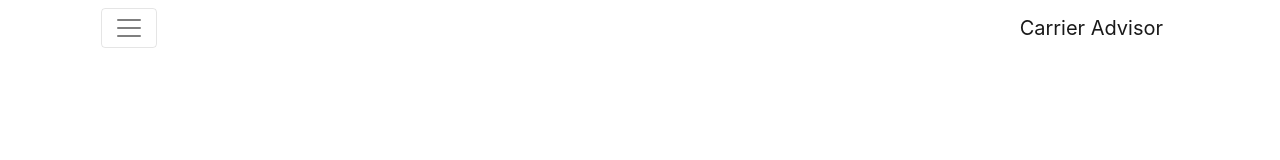
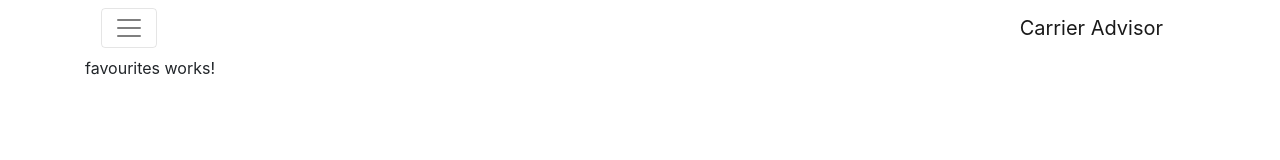
Before and after one commit to IceMouse1916/angularApp, an Angular app: page /favourites in a window 1280 px wide. Shown: the top 160 px of the page. Built offline with nearby package versions, Linux system fonts and the light colour scheme.

Commit message:
routing works

```diff
--- a/src/app/app.component.html
+++ b/src/app/app.component.html
@@ -2,7 +2,7 @@
   <div class="row">
    <div class="col">
       <nk-navbar>
-
+        <router-outlet></router-outlet>
 
       </nk-navbar>
    </div>
--- /dev/null
+++ b/src/app/favourites/favourites.component.html
@@ -0,0 +1,3 @@
+<p>
+  favourites works!
+</p>
--- /dev/null
+++ b/src/app/favourites/favourites.component.ts
@@ -0,0 +1,15 @@
+import { Component, OnInit } from '@angular/core';
+
+@Component({
+  selector: 'nk-favourites',
+  templateUrl: './favourites.component.html',
+  styleUrls: ['./favourites.component.css']
+})
+export class FavouritesComponent implements OnInit {
+
+  constructor() { }
+
+  ngOnInit() {
+  }
+
+}
--- a/src/app/navbar/navbar.component.html
+++ b/src/app/navbar/navbar.component.html
@@ -2,20 +2,20 @@
   <button class="navbar-toggler navbar-toggler-right" type="button" data-toggle="collapse" data-target="#navbarNavDropdown" aria-controls="navbarNavDropdown" aria-expanded="false" aria-label="Toggle navigation">
       <span class="navbar-toggler-icon"></span>
     </button>
-    <a class="navbar-brand" href="#">Carrier Advisor</a>
+    <a class="navbar-brand" routerLink="/search">Carrier Advisor</a>
     <div class="collapse navbar-collapse" id="navbarNavDropdown">
       <ul class="navbar-nav">
         <li class="nav-item">
-          <a class="nav-link" href="#">Search <span class="sr-only">(current)</span></a>
+          <a class="nav-link" routerLink="/search">Search <span class="sr-only">(current)</span></a>
         </li>
         <li class="nav-item">
-          <a class="nav-link" href="#">Test</a>
+          <a class="nav-link" routerLink="/test">Test</a>
         </li>
         <li class="nav-item">
-          <a class="nav-link" href="#">Favourites</a>
+          <a class="nav-link" routerLink="/favourites">Favourites</a>
         </li>
         <li class="nav-item">
-            <a class="nav-link" href="#">Recommended</a>
+            <a class="nav-link" routerLink="/favourites">Recommended</a>
           </li>
         <li class="nav-item dropdown">
           <a class="nav-link dropdown-toggle" href="http://example.com" id="navbarDropdownMenuLink" data-toggle="dropdown" aria-haspopup="true" aria-expanded="false">
--- /dev/null
+++ b/src/app/test/test.component.html
@@ -0,0 +1,3 @@
+<p>
+  test works!
+</p>
--- /dev/null
+++ b/src/app/test/test.component.ts
@@ -0,0 +1,15 @@
+import { Component, OnInit } from '@angular/core';
+
+@Component({
+  selector: 'nk-test',
+  templateUrl: './test.component.html',
+  styleUrls: ['./test.component.css']
+})
+export class TestComponent implements OnInit {
+
+  constructor() { }
+
+  ngOnInit() {
+  }
+
+}
```
Also changed, not shown: src/app/app-routing.module.ts (added, +19 -0 lines), src/app/app.module.ts (+8 -2 lines), src/app/favourites/favourites.component.css (added), src/app/test/test.component.css (added).
